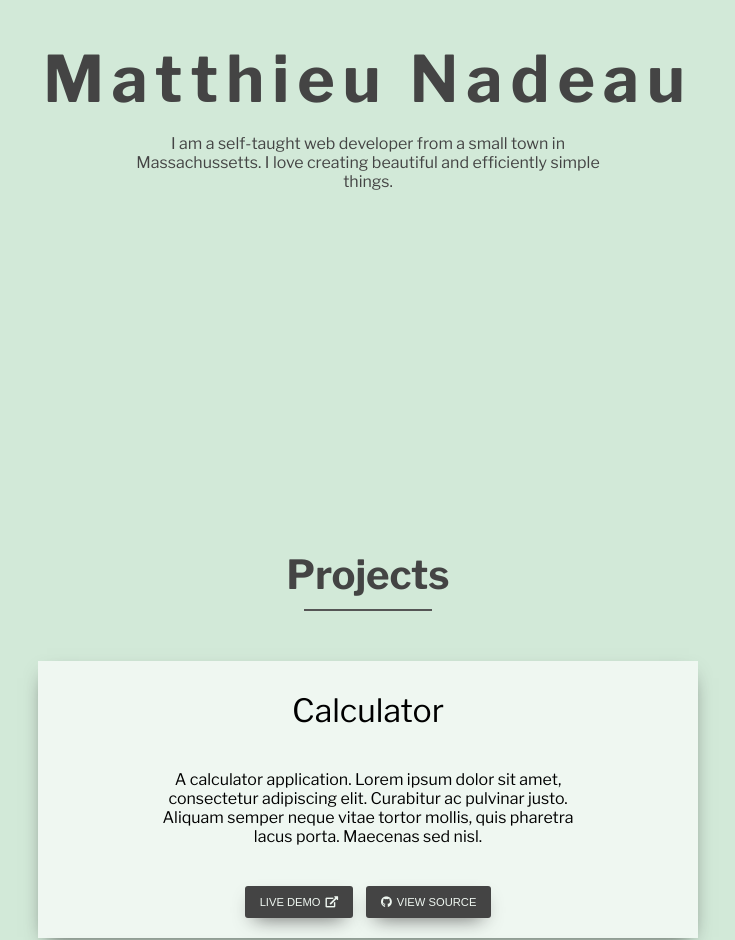
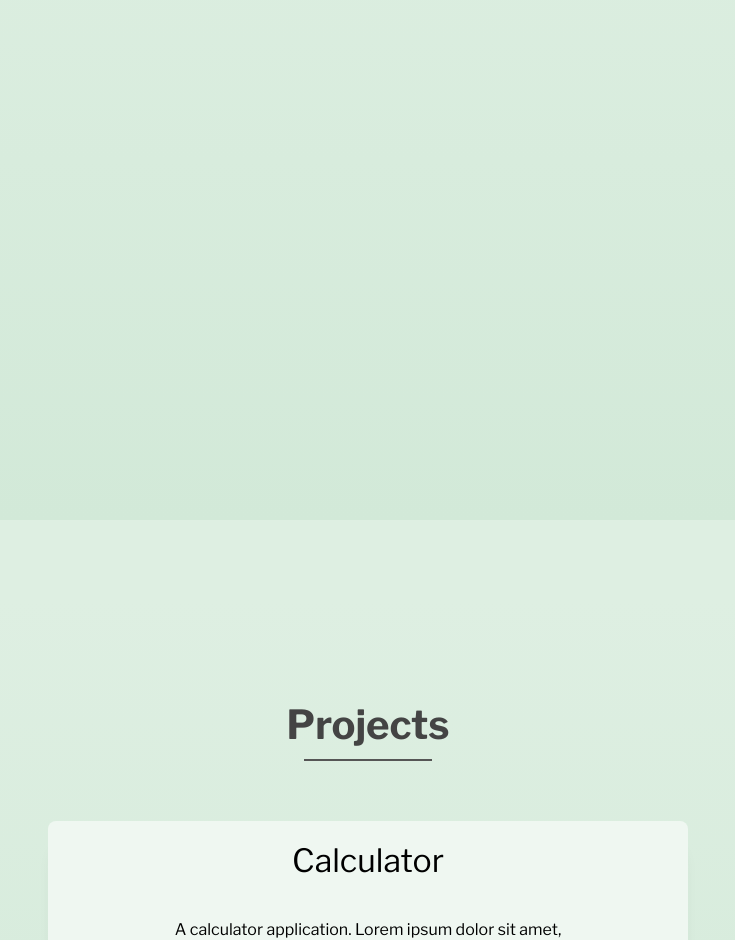
Before and after one commit to MatthieuNadeau96/My-Portfolio, a React (Create React App) app: page / in a window 1280 px wide. Shown: the part 280-1220 px from the top of the page, without its empty margins (272-1007 px from the left). Built offline with nearby package versions, Linux system fonts and the light colour scheme; the HTML template or start-up script is replaced by a standard one.

Commit message:
Style Changes: merged the landing title and the landing aboutme and did a lot of minor design changes

```diff
--- a/src/App.css
+++ b/src/App.css
@@ -12,33 +12,52 @@
 
 .home-section {
   text-align: center;
-  background: #D2E9D8;
+  background: inherit;
   height: 100vh;
   width: 100%;
   top: 0;
   left: 0;
+  letter-spacing: 1px;
 }
 
-.landing-title {
-  top: 0;
-  left: 0;
-  font-size: 4em;
-  letter-spacing: 8px;
-  margin: 0;
-  font-weight: bold;
-}
 
 .landing-text {
   color: #444444;
   margin: 40vh auto;
 }
 
-.about-container {
-  width: 40%;
+.about-me {
+  width: 65%;
   text-align: center;
   margin: 0 auto;
-  padding: 0;
-  font-size: 1em;
+  font-size: 1.5em;
+}
+
+.landing-title {
+  top: 0;
+  left: 0;
+  font-size: 1.5em;
+  margin: 0;
+  font-weight: bold;
+}
+
+@media (max-width: 845px) {
+  .about-me {
+    padding-bottom: 50px;
+  }
+}
+
+@media (max-height: 800px) {
+  .landing-text {
+    margin: 20vh auto;
+  }
+
+  .about-me {
+  }
+
+  .home-section {
+    padding-bottom: 150px;
+  }
 }
 
 /* RESPONSIVE NAV */
@@ -125,19 +144,22 @@
 
 .project-section {
   padding: 30px 0;
-  background: #D2E9D8;
+  background: inherit;
   text-align: center;
   width: 100%;
   height: 100%;
 }
 
 .project-card {
-  background: #eff7f1;
-  margin: 10px auto;
-  padding: 10px;
+  border-radius: 8px;
+  background: linear-gradient(180deg, #eff7f1 50%, #e3eae7);
+  margin: 60px auto;
   width: 50%;
-  height: 180%;
-  box-shadow: 0px 8px 20px -9px #444;
+  height: 70%;
+  box-shadow: 0px 22px 19px -12px rgba(68, 68, 68, 0.16);
+  display: flex;
+  flex-direction: column;
+  justify-content: space-between;
 }
 
 .card-title {
@@ -177,7 +199,7 @@
 }
 
 .card-btns {
-  padding: 20px 0 10px 0;
+  padding: 30px 0;
   align-items: center;
 }
 
@@ -191,7 +213,7 @@
   background-color: #444;
   color: #eff7f1;
   border-radius: 3px;
-  box-shadow: 0px 8px 20px -9px #444;
+  box-shadow: 0px 12px 19px -6px rgba(68, 68, 68, 0.5);
   transition: 250ms;
 }
 
@@ -210,22 +232,30 @@
     margin: 10px;
   }
 
+}
+
+@media (max-width: 850px) {
   .project-card {
     width: 85%;
   }
-
 }
-
 
 /* CONTACT SECTION */
 
-
 .contact-section {
-  padding: 50px 0 0 0;
-  background-color: #D2E9D8;
+  padding: 25px 0 0 0;
+  background-color: inherit;
   text-align: center;
   width: 100%;
   color: #111;
+}
+
+.contact-title {
+  color: #444;
+  font-size: 2.5em;
+  margin-top: 0;
+  padding: 20px 0;
+  font-weight: bold;
 }
 
 .social-links ul {
--- a/src/components/ContactPage/Signature.js
+++ b/src/components/ContactPage/Signature.js
@@ -2,7 +2,6 @@ import React from 'react';
 
 const Signature = props => (
   <div>
-    <div className="contact-underline"/>
     <p className="signature">Developed and Designed by Matthieu Nadeau <i class="far fa-copyright"></i> 2018</p>
   </div>
 );
--- a/src/components/ContactPage/_ContactPage.js
+++ b/src/components/ContactPage/_ContactPage.js
@@ -8,7 +8,10 @@ class ContactPage extends Component {
   render() {
     return (
       <div className="contact-section">
+        <div className="contact-title">Contact Me</div>
+        <div className="contact-underline"/>
         <SocialLinks/>
+        <div className="contact-underline"/>
         <Signature/>
       </div>
     );
--- a/src/components/LandingPage/AboutMe.js
+++ /dev/null
@@ -1,9 +0,0 @@
-import React from 'react';
-
-const AboutMe = props => (
-  <div className="about-container">
-    <p>I am a self-taught web developer from a small town in Massachussetts. I love creating beautiful and efficiently simple things.</p>
-  </div>
-);
-
-export default AboutMe;
--- a/src/components/LandingPage/_LandingPage.js
+++ b/src/components/LandingPage/_LandingPage.js
@@ -3,7 +3,6 @@ import React, { Component } from 'react';
 import NavMenu from './Navigation/NavMenu';
 import NavButton from './Navigation/NavButton';
 import Backdrop from './Navigation/Backdrop';
-import AboutMe from './AboutMe';
 
 class LandingPage extends Component {
 
@@ -39,8 +38,8 @@ class LandingPage extends Component {
         {navMenu}
         {backdrop}
         <div className="landing-text">
-          <p className="landing-title">Matthieu Nadeau</p>
-          <AboutMe/>
+          <p className="about-me">Hello! My name is <span className="landing-title">Matthieu Nadeau</span>.
+          <br/>I am a self-taught developer from a small town in Massachussetts. I love creating beautiful and efficiently simple things.</p>
         </div>
       </div>
     );
--- a/src/index.css
+++ b/src/index.css
@@ -2,6 +2,7 @@ body {
   margin: 0;
   padding: 0;
   font-family: sans-serif;
+  background: linear-gradient(180deg, #Deefe2 10%, #D2E9D8);
 }
 
 html {
```
